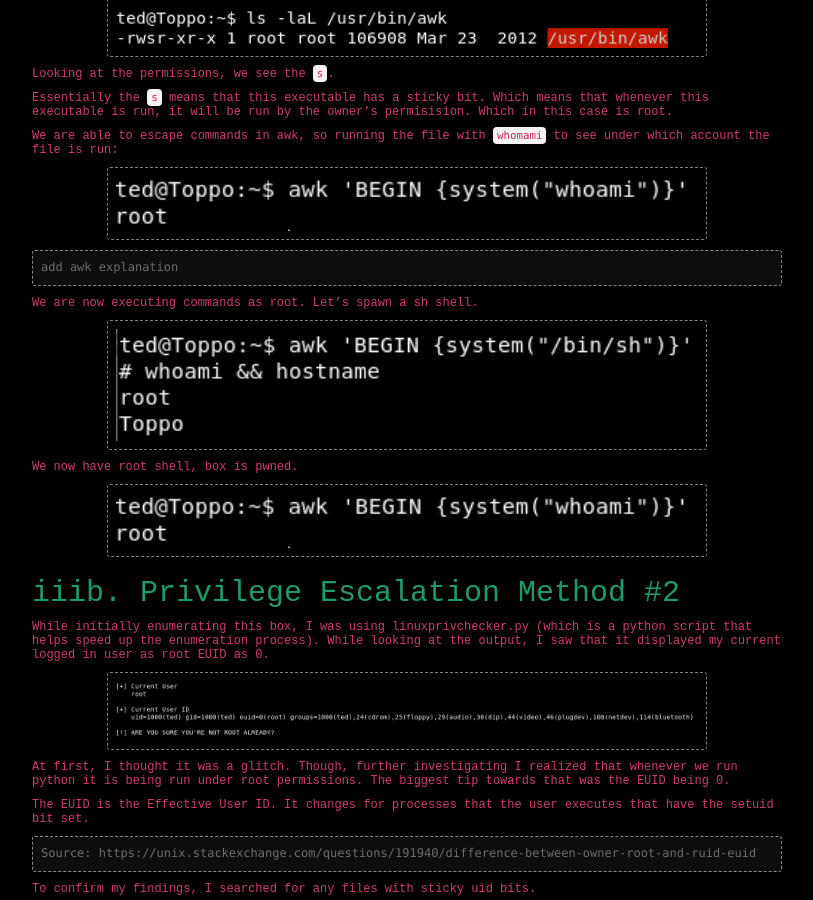
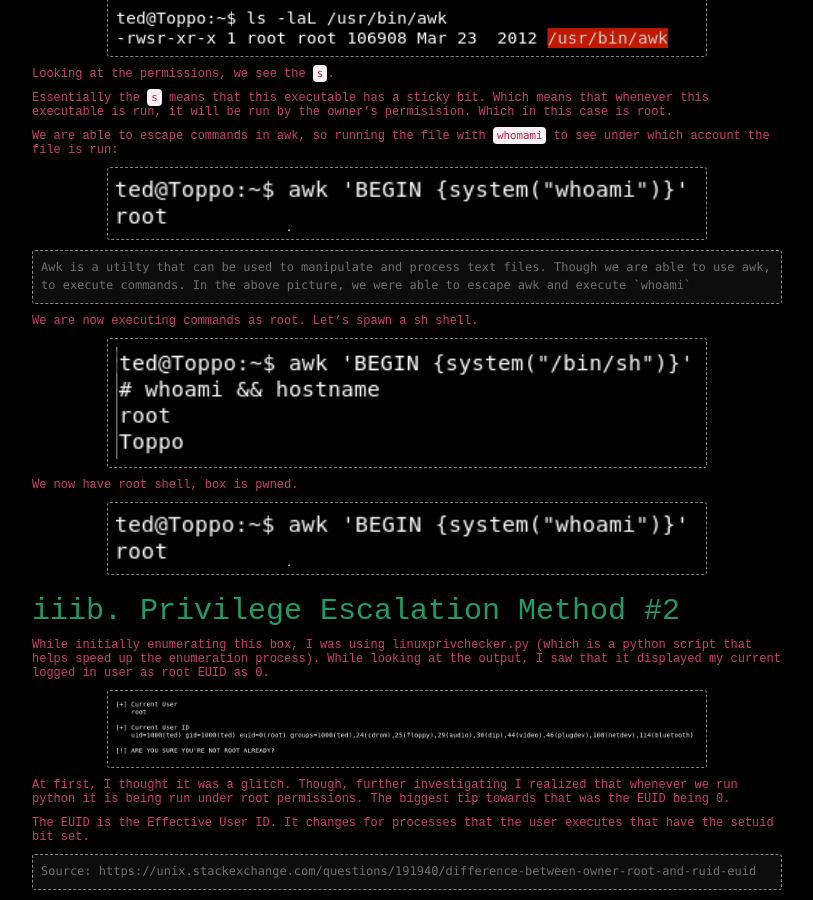
Before and after one commit to ch4n3l/ch4n3l.github.io, a Jekyll site: the page built from _posts/2017/2018-07-14-toppo.md, in a window 1280 px wide and 900 px high, scrolled down 3454 px. Shown: the whole window, without its empty margins (233-1046 px from the left). Built offline with Jekyll 4.4.1, drawn with Linux system fonts in a browser that asks for light colours; comment, search, counter and statistics services are not loaded.

Commit message:
cleaning

```diff
--- a/_posts/2017/2018-07-14-toppo.md
+++ b/_posts/2017/2018-07-14-toppo.md
@@ -119,7 +119,7 @@
 ![Screenshot]({{ site.baseurl }}/images/posts/2017/toppo/whoami.png)
 
 ~~~
-add awk explanation
+Awk is a utilty that can be used to manipulate and process text files. Though we are able to use awk, to execute commands. In the above picture, we were able to escape awk and execute `whoami`
 ~~~
 
 We are now executing commands as root. Let's spawn a sh shell.
```
